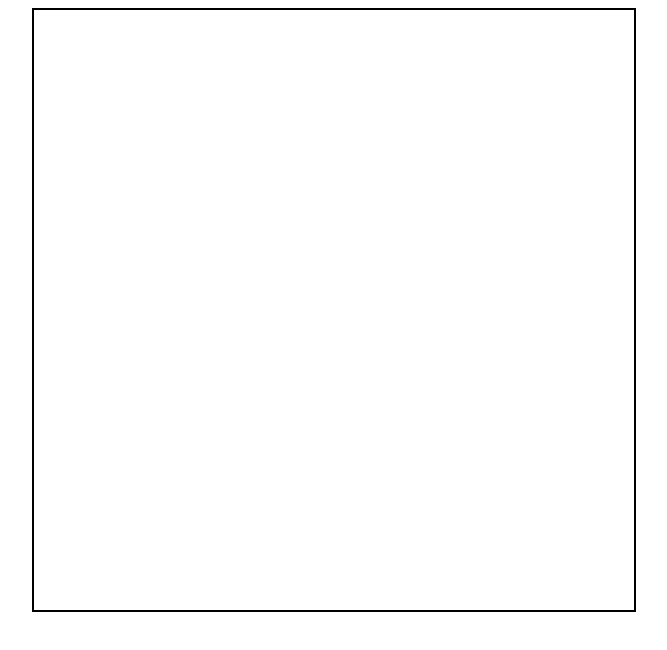
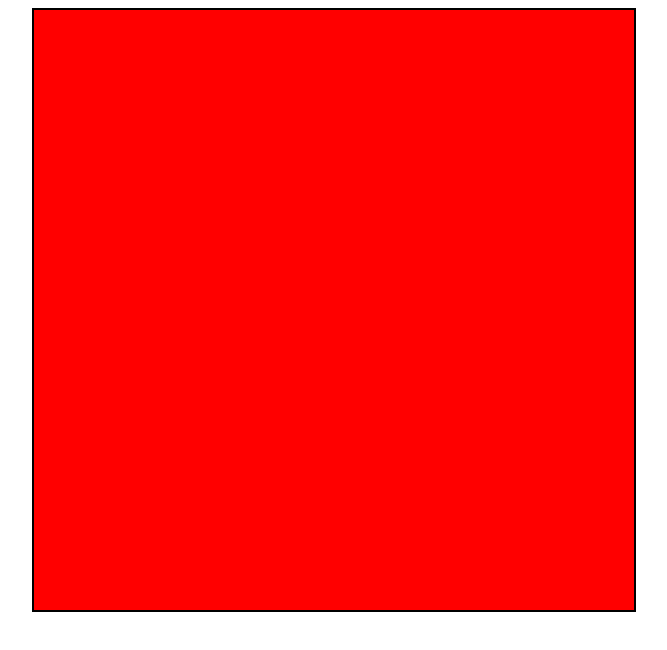
Before and after one commit to liammtech/etch-a-sketch, a plain HTML site: page index.html in a window 1280 px wide. Shown: the whole page, without its empty margins (306-973 px from the left). Drawn offline with Linux system fonts and the light colour scheme.

Commit message:
Add grid squares from scipt

```diff
--- a/index.html
+++ b/index.html
@@ -4,6 +4,7 @@
     <meta charset="UTF-8">
     <meta name="viewport" content="width=device-width, initial-scale=1.0">
     <link href="main.css" rel="stylesheet" type="text/css">
+    <script src="script.js" defer></script>
     <title>Etch-a-Sketch</title>
 </head>
 <body>
--- a/main.css
+++ b/main.css
@@ -4,6 +4,8 @@ body {
 }
 
 #container {
+    display: flex;
+    flex-wrap: wrap;
     height: 600px;
     width: 600px;
     border: 2px solid black;
--- a/script.js
+++ b/script.js
@@ -0,0 +1,9 @@
+gridWidth = 16;
+
+for (i = 0; i < (gridWidth * gridWidth); i++) {
+    const gridSquare = document.createElement("div");
+    const container = document.querySelector('#container');
+    const squareWidth = ((1/gridWidth)*600);
+    gridSquare.style.cssText = `background-color: red; height: ${squareWidth}px; width: ${squareWidth}px; flex: 1 1 auto;`;
+    container.appendChild(gridSquare);
+}
```
